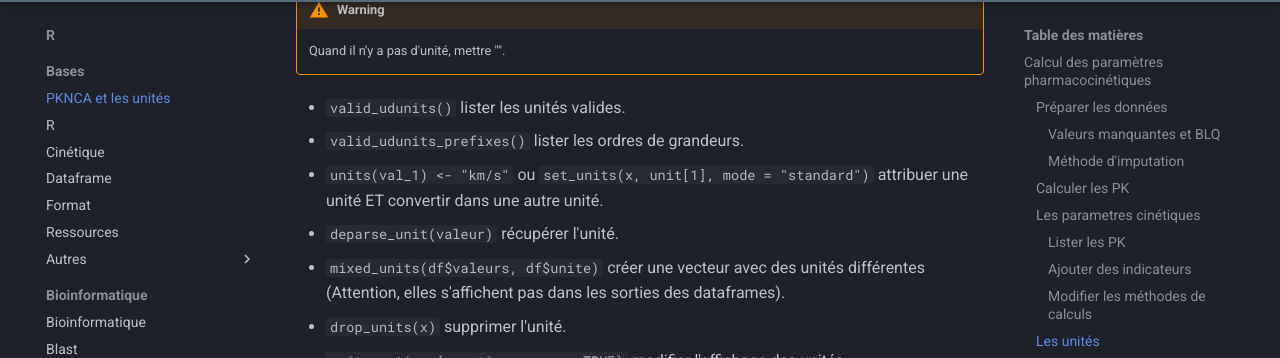
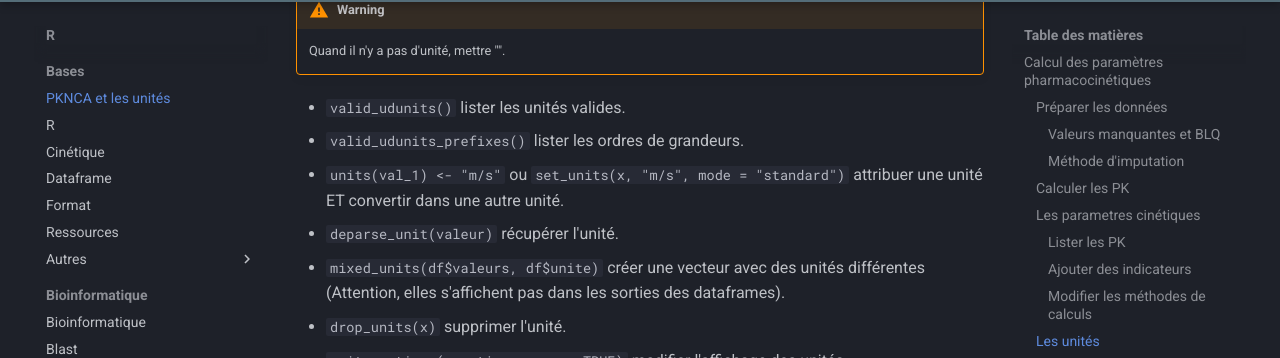
Before and after one commit to gdemare/Informatique, an MkDocs documentation site: the page built from docs/r/bases/PKNCA et les unités.md, in a window 1280 px wide and 900 px high, scrolled down 4959 px. Shown: the part 94-452 px from the top of the window. Built offline with MkDocs 1.6.1 and Material for MkDocs 9.7.7, drawn with Linux system fonts in a browser that asks for light colours; comment, search, counter and statistics services are not loaded.

Commit message:
Update PKNCA et les unités.md

```diff
--- a/docs/r/bases/PKNCA et les unités.md
+++ b/docs/r/bases/PKNCA et les unités.md
@@ -172,7 +172,7 @@ my_mean(c(1:3, NA))
 
 * `valid_udunits()` lister les unités valides.
 * `valid_udunits_prefixes()` lister les ordres de grandeurs.
-* `units(val_1) <- "km/s"` ou `set_units(x, unit[1], mode = "standard")` attribuer une unité ET convertir dans une autre unité.
+* `units(val_1) <- "m/s"` ou `set_units(x, "m/s", mode = "standard")` attribuer une unité ET convertir dans une autre unité.
 * `deparse_unit(valeur)` récupérer l'unité.
 * `mixed_units(df$valeurs, df$unite)` créer une vecteur avec des unités différentes (Attention, elles s'affichent pas dans les sorties des dataframes).
 * `drop_units(x)` supprimer l'unité.
```
